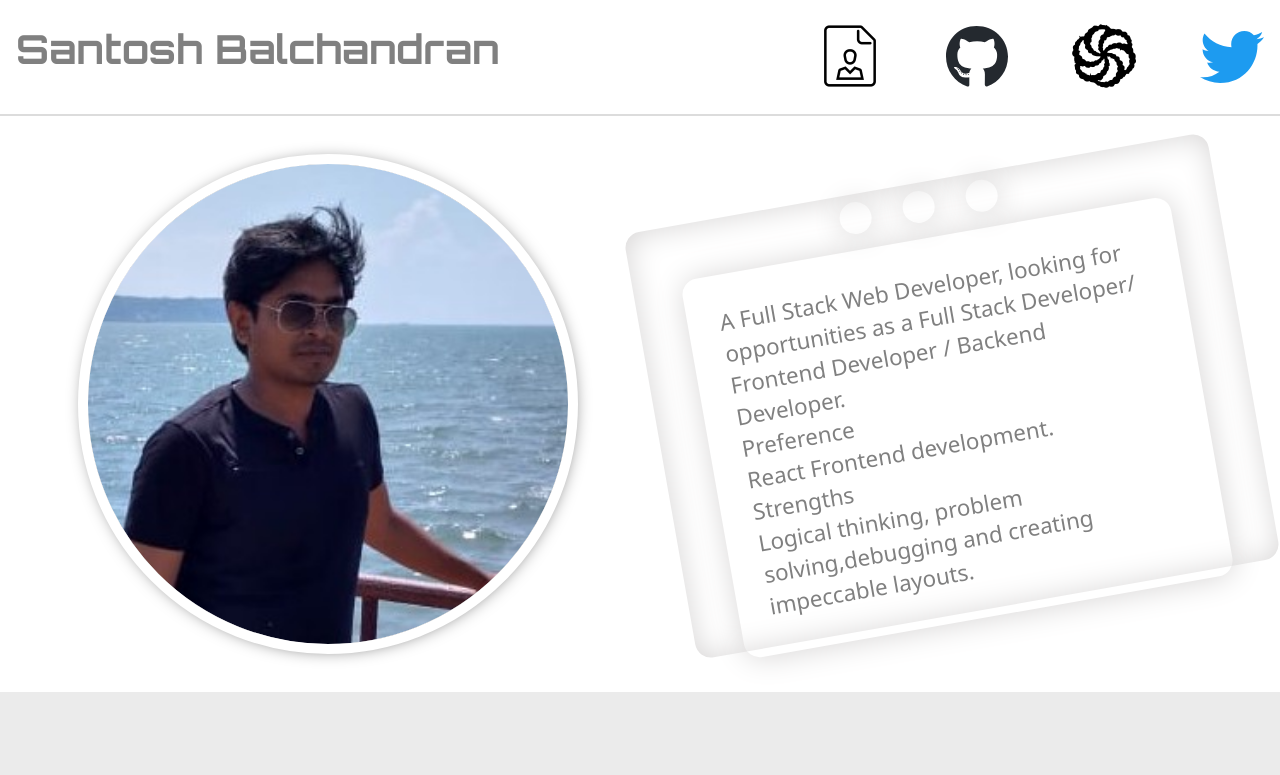
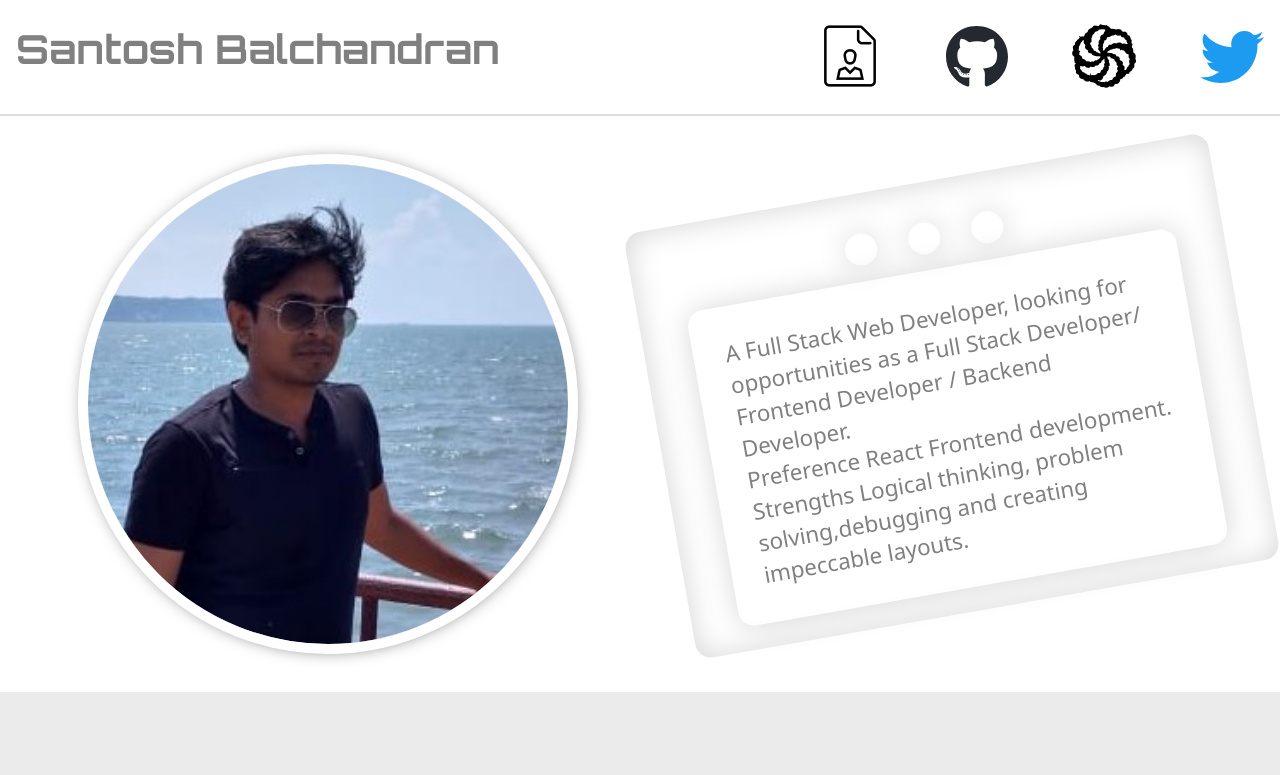
Before and after one commit to sanbal13/Portfolio, a React (Create React App) app: page / in a window 1280 px wide. Shown: the top 775 px of the page. Built offline with nearby package versions, Linux system fonts and the light colour scheme.

Commit message:
Update Hero Section Para

```diff
--- a/src/components/HeroPara.js
+++ b/src/components/HeroPara.js
@@ -8,7 +8,9 @@ export default function HeroPara() {
     <span className="circle"></span>
     <span className="circle"></span>
     </div>
-      <p className="hero-para">A Full Stack Web Developer, looking for opportunities as a Full Stack Developer/ Frontend Developer / Backend Developer. <br /><h5>Preference</h5> React Frontend development. <br /><h5>Strengths</h5> Logical thinking, problem solving,debugging and creating impeccable layouts.</p>
+      <p className="hero-para">A Full Stack Web Developer, looking for opportunities as a Full Stack Developer/ Frontend Developer / Backend Developer. <br />
+      <span className='hero-title'>Preference</span> React Frontend development. <br />
+      <span className='hero-title'>Strengths</span> Logical thinking, problem solving,debugging and creating impeccable layouts.</p>
     </div>
   );
 }
```
